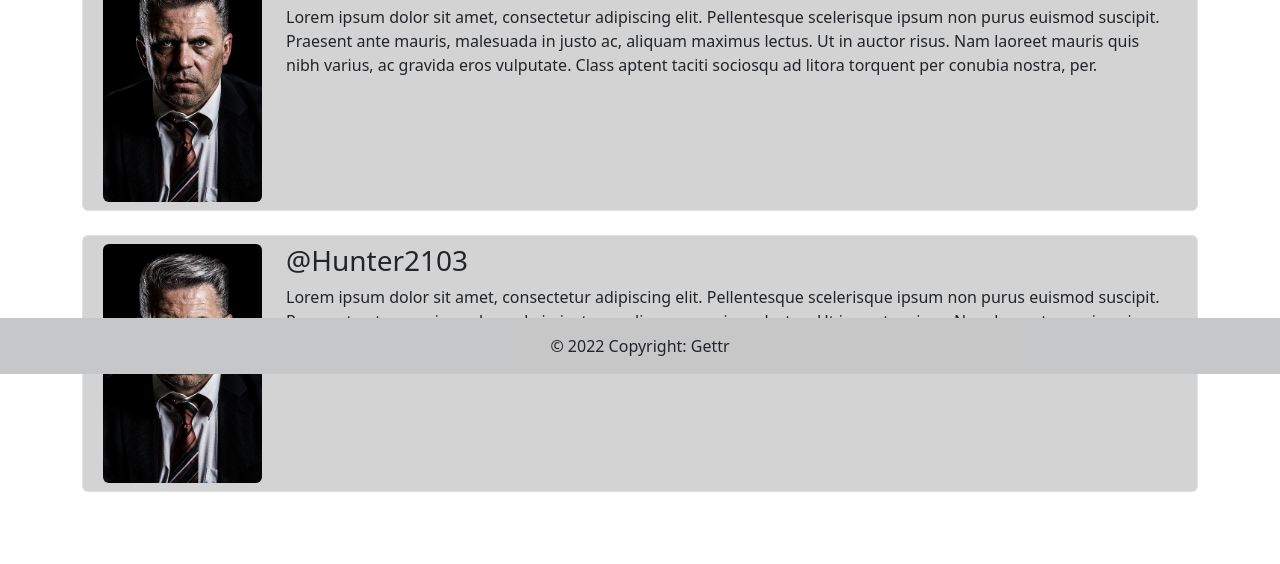
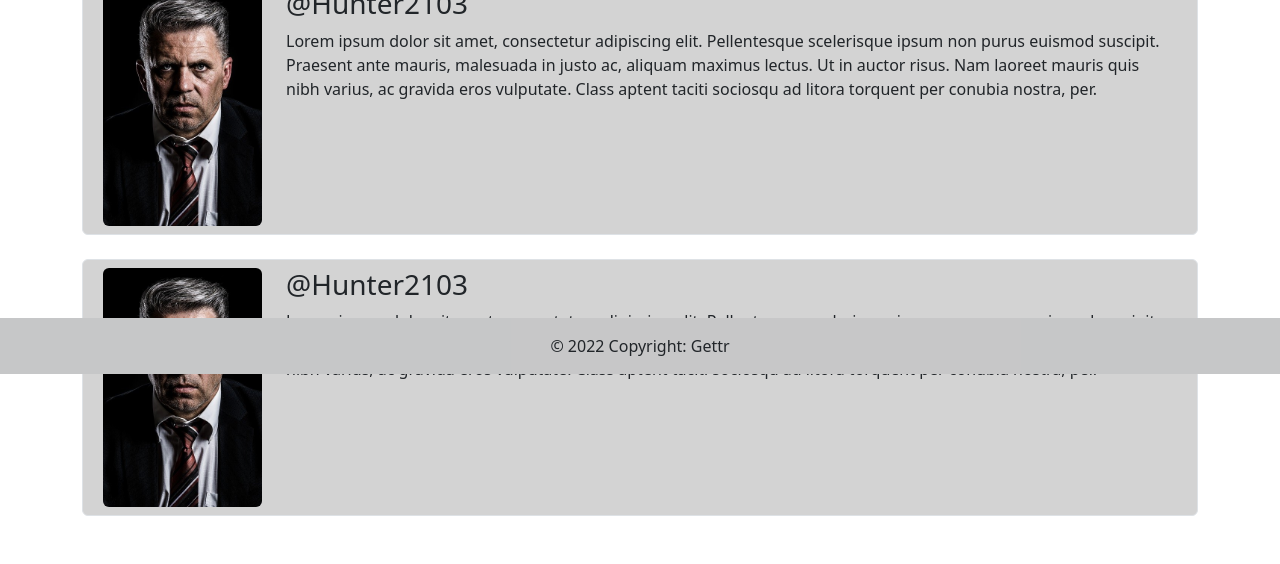
Before and after one commit to AdrianFred/css-frameworks, a website: page index.html in a window 1280 px wide. Shown: the part 426-990 px from the top of the page. Before the commit the page ends 918 px from the top, so only its background shows below. Drawn offline with nearby package versions, Linux system fonts and the light colour scheme.

```diff
--- a/index.html
+++ b/index.html
@@ -58,7 +58,7 @@
       </div>
     </div>
     <!-- Posts Section  -->
-    <div class="container mt-4">
+    <div class="container my-5">
       <h1>Recents</h1>
       <div class="row border p-2 mx-3 mx-sm-0 rounded bg-dark">
         <div class="col-12 col-sm-2"><img src="/images/ambassador-g9e34ca095_640.jpg" alt="" class="img-fluid rounded" /></div>
```
Also changed, not shown: profile.html (+1 -1 lines).
